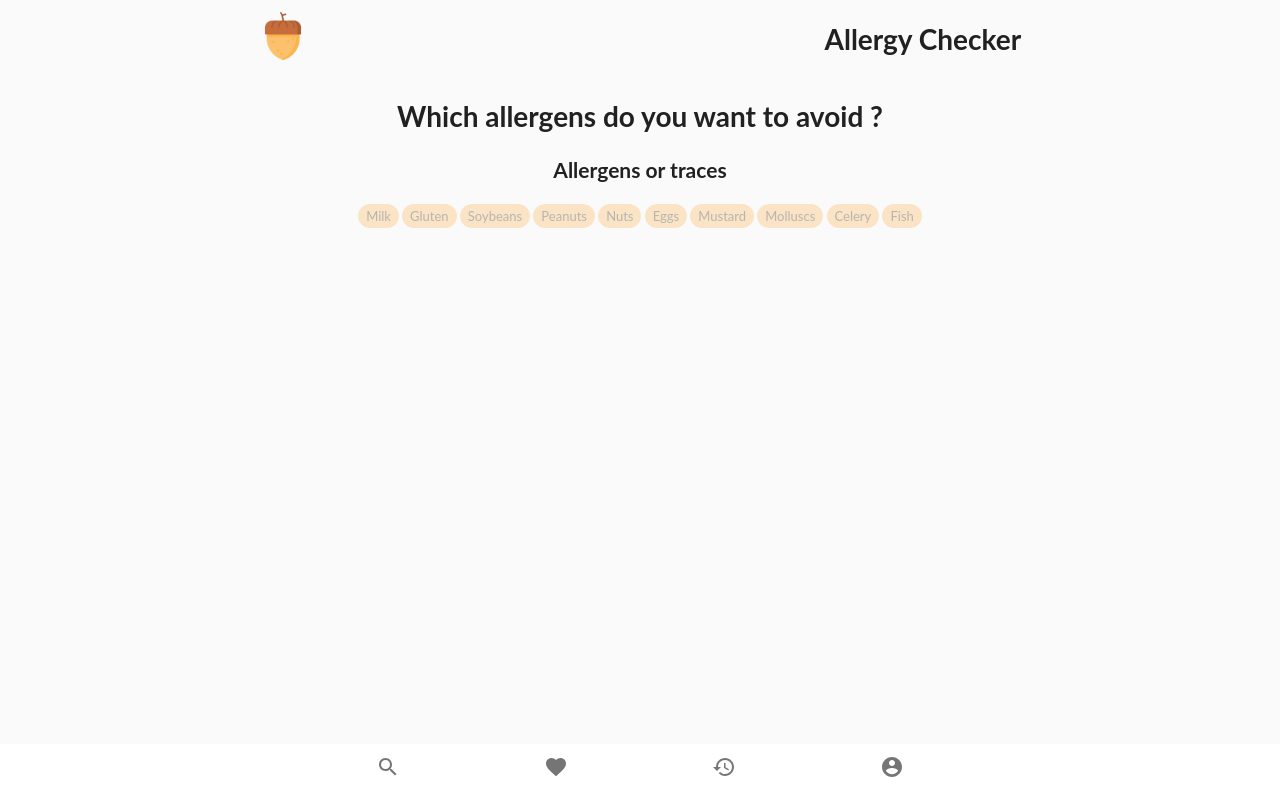
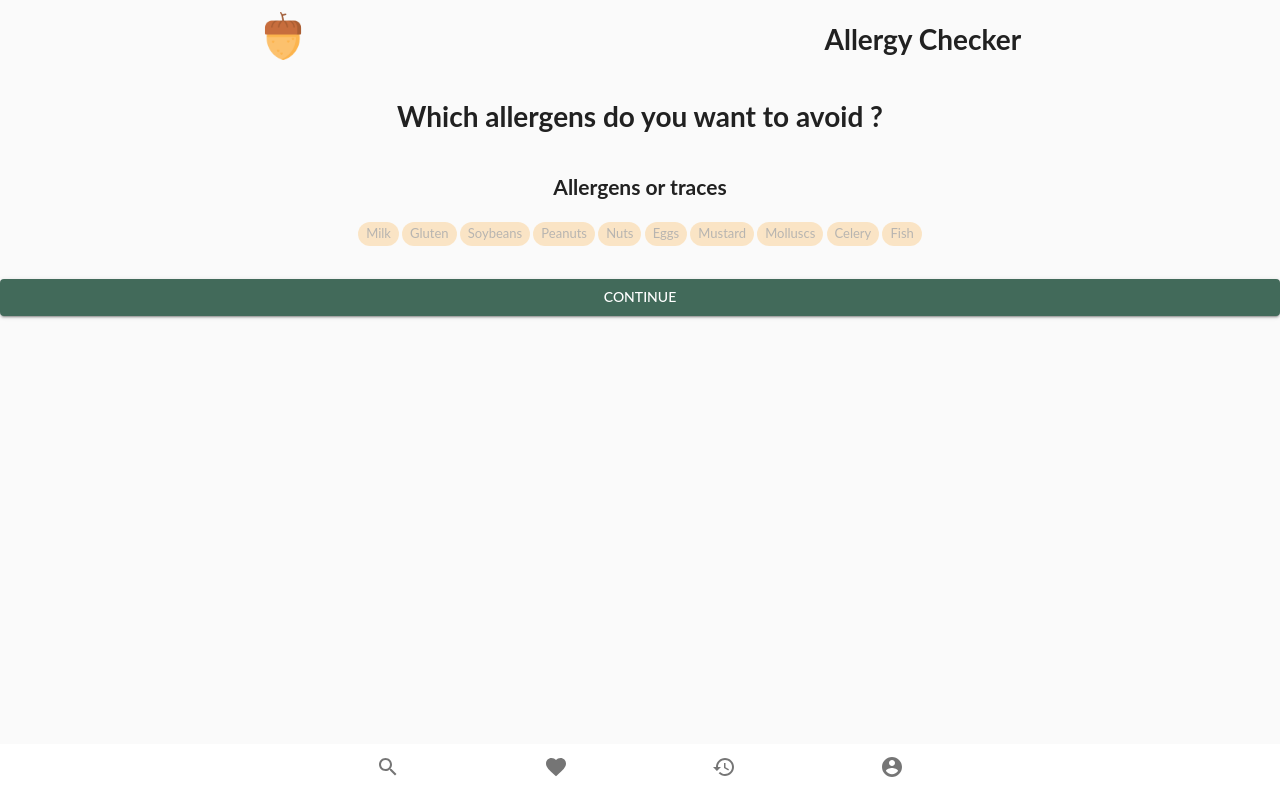
Before and after one commit to clelantoson/React-allergy-checker, a React (Create React App) app: page /allergens in a window 1280 px wide. Built offline with nearby package versions, Linux system fonts and the light colour scheme.

Commit message:
focus removed on allergen tags

```diff
--- /dev/null
+++ b/src/components/AllergensSelection.css
@@ -0,0 +1,7 @@
+.MuiChip-clickableColorPrimary:focus {
+  background-color: #fcb44d;
+}
+
+.MuiButtonBase-root.MuiButton-root.MuiButton-contained.MuiButton-containedSecondary {
+  margin-top: 2rem;
+}
--- a/src/components/AllergensSelection.jsx
+++ b/src/components/AllergensSelection.jsx
@@ -1,15 +1,16 @@
 import React, { useState } from "react";
 import Chip from "@material-ui/core/Chip";
-import DoneIcon from "@material-ui/icons/Done";
 import { makeStyles } from "@material-ui/core/styles";
+//import { Link } from "react-router-dom";
+import "./AllergensSelection.css";
+import Button from "@material-ui/core/Button";
 
 const useStyles = makeStyles(() => ({
-  root: {
+  containerAllergens: {
     textAlign: "center",
+    display: "flex",
+    flexDirection: "column",
   },
-  //   chip: {
-  //     color: theme.palette.text.info,
-  //   },
   selectedChip: {
     margin: "0.1rem",
   },
@@ -48,7 +49,7 @@ const AllergensSelection = () => {
   };
 
   return (
-    <div className={classes.root}>
+    <div className={classes.containerAllergens}>
       <h1>Which allergens do you want to avoid ?</h1>
       <h2>Allergens or traces</h2>
       <div className={classes.chip}>
@@ -61,12 +62,13 @@ const AllergensSelection = () => {
             color="primary"
             size="small"
             label={allergen.name}
-            deleteIcon={<DoneIcon />}
             onClick={handleSelectAllergen}
-            //onDelete={handleDelete}
           />
         ))}
       </div>
+      <Button variant="contained" color="secondary" href="#contained-buttons">
+        Continue
+      </Button>
     </div>
   );
 };
--- a/src/components/Header/Header.css
+++ b/src/components/Header/Header.css
@@ -3,7 +3,7 @@
   height: 3rem;
 }
 
-.container {
+.containerHeader {
   margin: 0;
   justify-content: space-around;
   flex-direction: row-reverse;
--- a/src/components/Header/Header.jsx
+++ b/src/components/Header/Header.jsx
@@ -5,7 +5,7 @@ import nutLogo from "./nut.png";
 
 const Header = () => {
   return (
-    <div className="container">
+    <div className="containerHeader">
       <h1>Allergy Checker</h1>
       <a href="/">
         <img className="logo" src={nutLogo} alt="Logo de allergy checker" />
```
